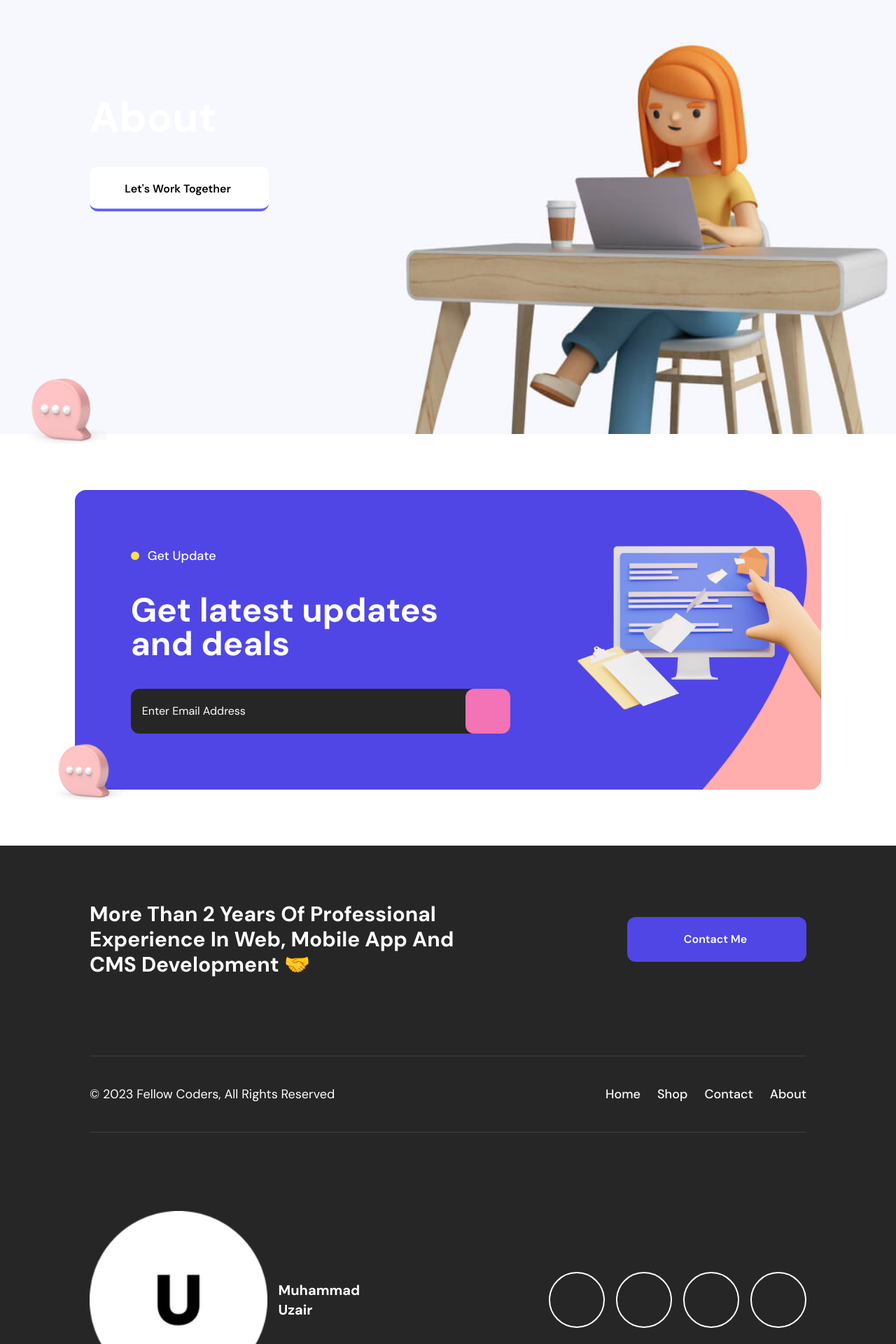
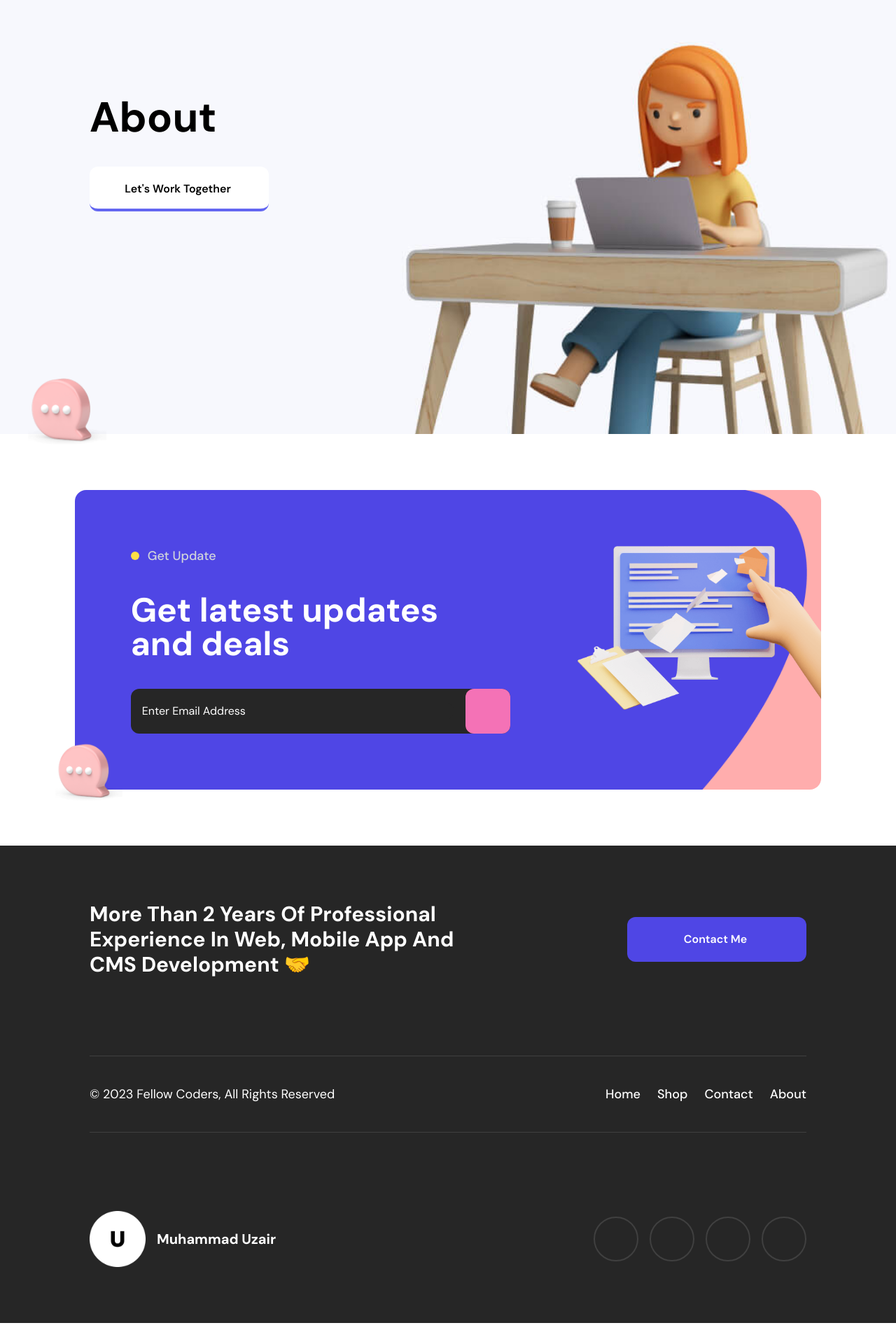
Before and after one commit to heyitsuzair/collax-ecommerce-next, a Next.js app: page /about in a window 1280 px wide. Shown: the part 180-2100 px from the top of the page at 70% size. After the commit the page ends 2070 px from the top, so only its background shows below. Built offline with nearby package versions, Linux system fonts and the light colour scheme.

Commit message:
Some Fixes

```diff
--- a/src/components/commons/breadcrumbs/Breadcrumb.top.page.jsx
+++ b/src/components/commons/breadcrumbs/Breadcrumb.top.page.jsx
@@ -24,7 +24,7 @@ const BreadcrumbTopPage = ({ text }) => {
         style={{ backgroundImage: `url(${bg.src})` }}
       >
         <div className="container mx-7 lg:mx-32 flex flex-col gap-7 lg:gap-10">
-          <Text6Xl text={text} classes="text-black font-bold" />
+          <Text6Xl text={text} classes="!text-black font-bold" />
           <ScaledButton
             text="Let's Work Together"
             onClick={onWorkTogetherClick}
--- a/src/components/commons/footer/MainFooter.jsx
+++ b/src/components/commons/footer/MainFooter.jsx
@@ -46,14 +46,14 @@ const MainFooter = () => {
       </div>
       <div className="flex flex-col lg:flex-row items-center gap-8 justify-between">
         <div className="logo flex items-center gap-4">
-          <Logo height="full w-20" />
+          <Logo height="full !w-20" />
           <TextXl text="Muhammad Uzair" classes="text-white font-bold" />
         </div>
         <div className="icons flex items-center gap-4">
           <a href="//fb.com/uzair.354123" target="_blank" rel="noreferrer">
             <IconHoverable
               icon="fa fa-brands fa-facebook text-xl"
-              classes="w-16 h-16 border-neutral-700 hover:bg-indigo-500 hover:border-indigo-500"
+              classes="!w-16 !h-16 !border-neutral-700 hover:!bg-indigo-500 hover:!border-indigo-500"
             />
           </a>
           <a
@@ -63,7 +63,7 @@ const MainFooter = () => {
           >
             <IconHoverable
               icon="fa fa-brands fa-linkedin text-xl"
-              classes="w-16 h-16 border-neutral-700 hover:bg-indigo-500 hover:border-indigo-500"
+              classes="!w-16 !h-16 !border-neutral-700 hover:!bg-indigo-500 hover:!border-indigo-500"
             />
           </a>
           <a
@@ -73,13 +73,13 @@ const MainFooter = () => {
           >
             <IconHoverable
               icon="fa fa-brands fa-instagram text-xl"
-              classes="w-16 h-16 border-neutral-700 hover:bg-indigo-500 hover:border-indigo-500"
+              classes="!w-16 !h-16 !border-neutral-700 hover:!bg-indigo-500 hover:!border-indigo-500"
             />
           </a>
           <a href="//github.com/heyitsuzair" target="_blank" rel="noreferrer">
             <IconHoverable
               icon="fa fa-brands fa-github text-xl"
-              classes="w-16 h-16 border-neutral-700 hover:bg-indigo-500 hover:border-indigo-500"
+              classes="!w-16 !h-16 !border-neutral-700 hover:!bg-indigo-500 hover:!border-indigo-500"
             />
           </a>
         </div>
--- a/src/components/commons/footer/PreFooter.jsx
+++ b/src/components/commons/footer/PreFooter.jsx
@@ -32,7 +32,7 @@ const PreFooter = () => {
       >
         <div className="flex flex-col px-10 lg:px-0 lg:pl-20 py-10 lg:py-20 justify-between gap-10 lg:flex-row lg:gap-24">
           <div className="left flex flex-col gap-10">
-            <HeadingCircleLeft text="Get Update" textClasses="text-gray-300" />
+            <HeadingCircleLeft text="Get Update" textClasses="!text-gray-300" />
             <Text5Xl
               text="Get latest updates and deals"
               classes="font-bold lg:pr-24"
--- a/src/components/commons/grids/ProjectsGrid.jsx
+++ b/src/components/commons/grids/ProjectsGrid.jsx
@@ -50,7 +50,7 @@ const ProjectsGrid = ({ grid }) => {
   const LINK_3 = grid[2].link;
 
   return (
-    <div class="grid grid-cols-12 gap-6 justify-center">
+    <div className="grid grid-cols-12 gap-6 justify-center">
       <div className="bg-gray-100 flex flex-col gap-6 lg:gap-8 p-3 lg:p-7 col-span-12 lg:col-span-6 rounded-2xl">
         <div className="p-3 lg:p-5 bg-gray-300 rounded-2xl">
           <Image
--- a/src/components/commons/navigation/Navbar.Offcanvas.jsx
+++ b/src/components/commons/navigation/Navbar.Offcanvas.jsx
@@ -35,7 +35,7 @@ const NavbarOffcanvas = ({ isOpen, setIsCanvasOpen }) => {
         <div className="p-8 md:p-24 text-white flex flex-col gap-16">
           <div className="flex items-center justify-between">
             <div className="logo flex items-center gap-4">
-              <Logo height="full w-20" />
+              <Logo height="full !w-20" />
               <TextXl text="Muhammad Uzair" classes="text-white font-bold" />
             </div>
             <div className="close-canvas">
```
